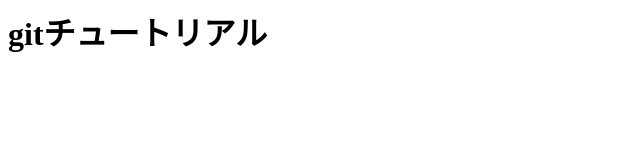
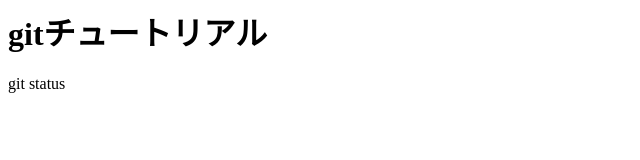
Before and after one commit to wwwwatanabe/git_tutorial, a plain HTML site: page index.html in a window 1280 px wide. Shown: the full height of the page, 0-640 px from the left. Drawn offline with Linux system fonts and the light colour scheme.

Commit message:
git statusコマンドを追記

```diff
--- a/index.html
+++ b/index.html
@@ -1 +1,2 @@
 <h1>gitチュートリアル</h1>
+<p>git status</>
```
